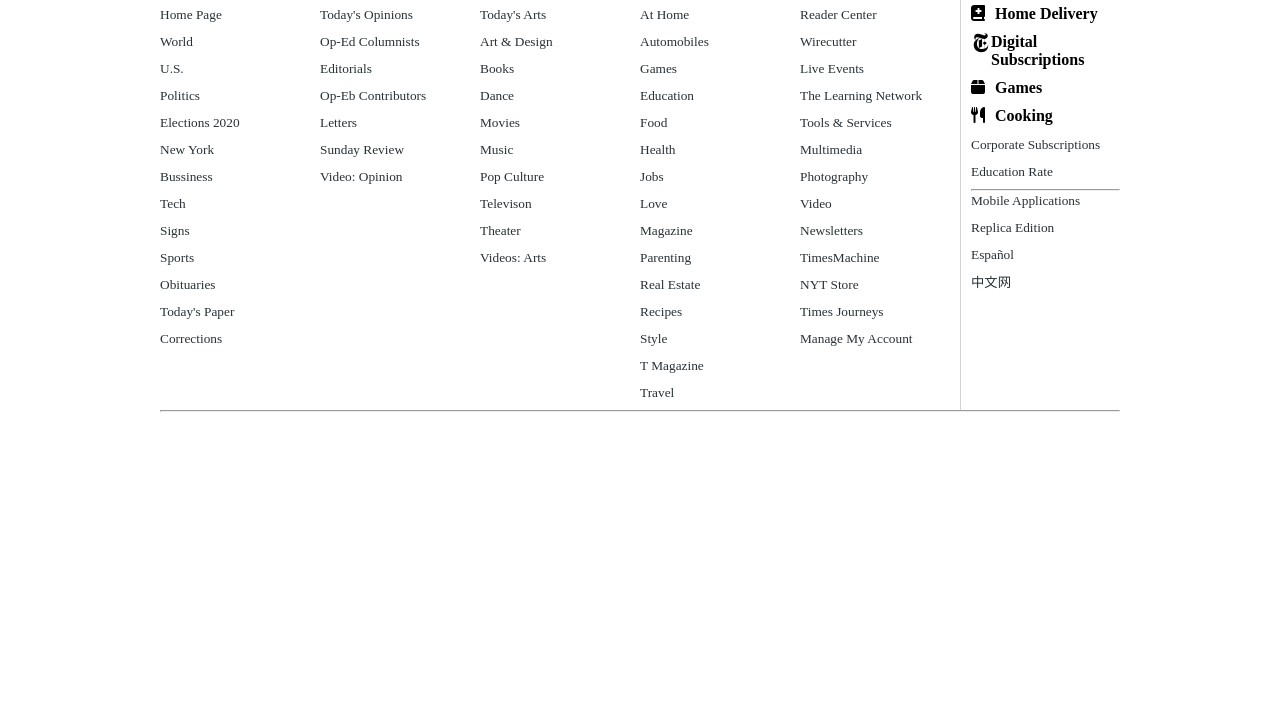
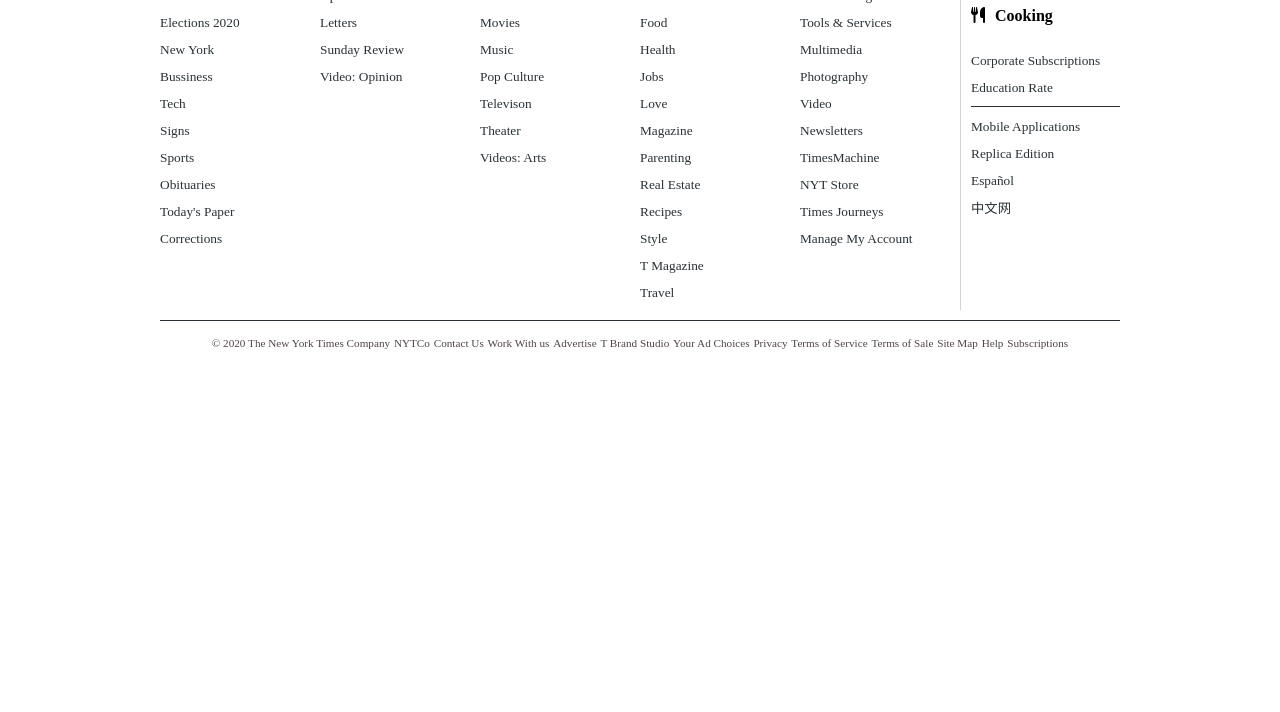
Before and after one commit to Kingobaino1/New-York-Times-Page-Clone, a plain HTML site: page index.html in a window 1280 px wide. Shown: the part 8609-9321 px from the top of the page. After the commit the page ends 8972 px from the top, so only its background shows below. Drawn offline with Linux system fonts and the light colour scheme.

Commit message:
added last div of footer

```diff
--- a/CSS/style.css
+++ b/CSS/style.css
@@ -4,8 +4,8 @@
 }
 
 body {
-  background-color: white;
-  max-width: 100%;
+  background-color: #ffffff;
+  min-height: 100%;
 }
 .nav-bar {
   width: 100%;
@@ -503,7 +503,7 @@ aside {
 
 .footer {
   width: 75%;
-  margin: 300px auto;
+  margin: 200px auto 10px auto;
 }
 
 .fot_heading {
@@ -562,3 +562,28 @@ aside {
 .right_margin {
   margin-right: 10px;
 }
+
+#marg_bot {
+  margin-bottom: 16px;
+}
+
+.top_bot {
+  margin: 10px 0;
+  border: none;
+  height: 1px;
+  color: lightgray;
+  background-color: lightgray;
+}
+
+.fot_div {
+  width: 90%;
+  margin: 2px auto;
+  display: flex;
+  justify-content: space-evenly;
+}
+
+.last_txt {
+  color: rgb(80, 69, 69);
+  font-size: 0.7rem;
+  text-decoration: none;
+}
--- a/index.html
+++ b/index.html
@@ -1402,7 +1402,7 @@
           </div>
           <div class="grid_icons">
             <div class="right_margin"><i class="fas fa-utensils"></i></div>
-            <div>
+            <div id="marg_bot">
               <a
                 class="no_decoration"
                 href="https://www.nytimes.com/hdleftnav"
@@ -1423,7 +1423,7 @@
             </a>
           </p>
 
-          <hr />
+          <hr class="top_bot" />
 
           <p>
             <a class="no_dec" target="_blink" href="https://www.nytimes.com/">
@@ -1447,7 +1447,128 @@
           </p>
         </div>
       </div>
-      <hr />
+      <hr class="top_bot" />
+      <div class="d_flex">
+        <div class="fot_div">
+          <div>
+            <a
+              class="last_txt"
+              target="_blank"
+              href="https://help.nytimes.com/hc/en-us/articles/115014792127-Copyright-notice"
+            >
+              © 2020 The New York Times Company
+            </a>
+          </div>
+          <div>
+            <a
+              class="last_txt"
+              target="_blank"
+              href="https://help.nytimes.com/hc/en-us/articles/115014792127-Copyright-notice"
+            >
+              NYTCo
+            </a>
+          </div>
+          <div>
+            <a
+              class="last_txt"
+              target="_blank"
+              href="https://help.nytimes.com/hc/en-us/articles/115014792127-Copyright-notice"
+            >
+              Contact Us
+            </a>
+          </div>
+          <div>
+            <a
+              class="last_txt"
+              target="_blank"
+              href="https://help.nytimes.com/hc/en-us/articles/115014792127-Copyright-notice"
+            >
+              Work With us
+            </a>
+          </div>
+          <div>
+            <a
+              class="last_txt"
+              target="_blank"
+              href="https://help.nytimes.com/hc/en-us/articles/115014792127-Copyright-notice"
+            >
+              Advertise
+            </a>
+          </div>
+          <div>
+            <a
+              class="last_txt"
+              target="_blank"
+              href="https://help.nytimes.com/hc/en-us/articles/115014792127-Copyright-notice"
+            >
+              T Brand Studio
+            </a>
+          </div>
+          <div>
+            <a
+              class="last_txt"
+              target="_blank"
+              href="https://help.nytimes.com/hc/en-us/articles/115014792127-Copyright-notice"
+            >
+              Your Ad Choices
+            </a>
+          </div>
+          <div>
+            <a
+              class="last_txt"
+              target="_blank"
+              href="https://help.nytimes.com/hc/en-us/articles/115014792127-Copyright-notice"
+            >
+              Privacy
+            </a>
+          </div>
+          <div>
+            <a
+              class="last_txt"
+              target="_blank"
+              href="https://help.nytimes.com/hc/en-us/articles/115014792127-Copyright-notice"
+            >
+              Terms of Service
+            </a>
+          </div>
+          <div>
+            <a
+              class="last_txt"
+              target="_blank"
+              href="https://help.nytimes.com/hc/en-us/articles/115014792127-Copyright-notice"
+            >
+              Terms of Sale
+            </a>
+          </div>
+          <div>
+            <a
+              class="last_txt"
+              target="_blank"
+              href="https://help.nytimes.com/hc/en-us/articles/115014792127-Copyright-notice"
+            >
+              Site Map
+            </a>
+          </div>
+          <div>
+            <a
+              class="last_txt"
+              target="_blank"
+              href="https://help.nytimes.com/hc/en-us/articles/115014792127-Copyright-notice"
+            >
+              Help
+            </a>
+          </div>
+          <div>
+            <a
+              class="last_txt"
+              target="_blank"
+              href="https://help.nytimes.com/hc/en-us/articles/115014792127-Copyright-notice"
+            >
+              Subscriptions
+            </a>
+          </div>
+        </div>
+      </div>
     </footer>
   </body>
 </html>
```
